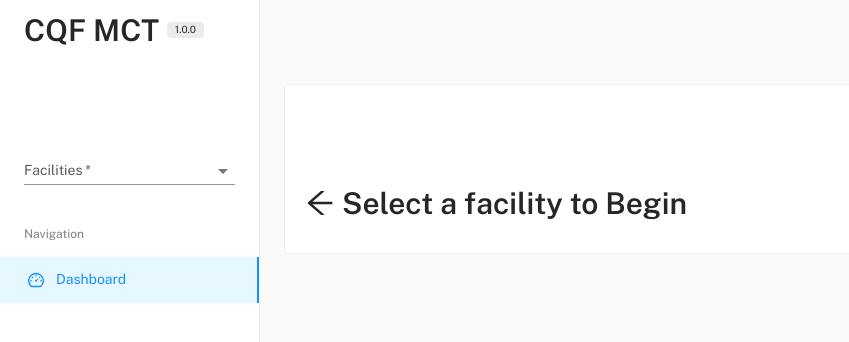
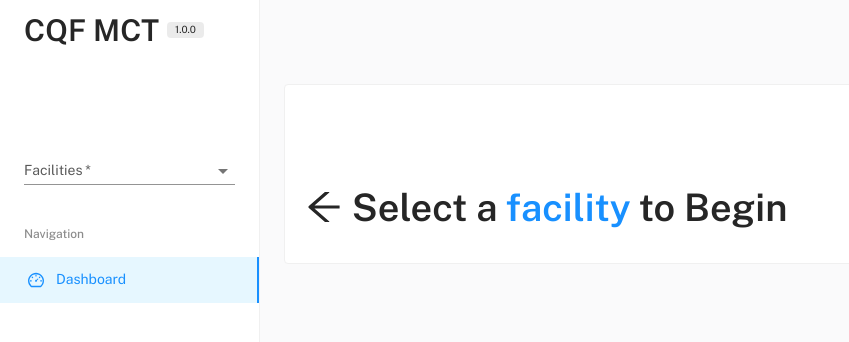
Before and after one commit to cqframework/mct, a React (Create React App) app in the folder frontend/: page / in a window 1280 px wide. Shown: the top 342 px of the page, without its empty margins (0-849 px from the left). Built offline with nearby package versions, Linux system fonts and the light colour scheme.

Commit message:
touchups for design

```diff
--- a/frontend/src/App.js
+++ b/frontend/src/App.js
@@ -1,9 +1,6 @@
-// project import
 import Routes from 'routes';
 import ThemeCustomization from 'themes';
 import ScrollTop from 'components/ScrollTop';
-
-// ==============================|| APP - THEME, ROUTER, LOCAL  ||============================== //
 
 const App = () => (
   <ThemeCustomization>
--- a/frontend/src/pages/dashboard/PromptChoiceCard.js
+++ b/frontend/src/pages/dashboard/PromptChoiceCard.js
@@ -1,9 +1,7 @@
 import React from 'react';
 import Box from '@mui/material/Box';
 import Card from '@mui/material/Card';
-import CardActions from '@mui/material/CardActions';
 import CardContent from '@mui/material/CardContent';
-import Button from '@mui/material/Button';
 
 export default function PromptChoiceCard({ children }) {
   return (
--- a/frontend/src/pages/dashboard/index.js
+++ b/frontend/src/pages/dashboard/index.js
@@ -1,6 +1,6 @@
 import React, { useEffect, useState } from 'react';
 
-import { Stack, Box, Button, Grid, TextField, Tabs, Tab, Typography } from '@mui/material';
+import { Stack, Box, Grid, Tabs, Tab, Typography } from '@mui/material';
 import { ArrowLeftOutlined, ArrowUpOutlined } from '@ant-design/icons';
 
 import PromptChoiceCard from './PromptChoiceCard';
@@ -82,9 +82,17 @@ const DashboardDefault = () => {
     return (
       <Grid item xs={12} sx={{ mb: -2.25 }}>
         <PromptChoiceCard>
-          <Typography sx={{ mt: 10, fontSize: 30 }} variant="h1" gutterBottom>
-            <ArrowLeftOutlined /> Select a facility to Begin
-          </Typography>
+          <Box sx={{ display: 'flex', mt: 10, fontSize: 30 }}>
+            <Typography variant="h1" gutterBottom>
+              <ArrowLeftOutlined /> Select a
+            </Typography>
+            <Typography variant="h1" sx={{ ml: 1, mr: 1, color: 'primary.main' }}>
+              facility
+            </Typography>
+            <Typography variant="h1" gutterBottom>
+              to Begin
+            </Typography>
+          </Box>
         </PromptChoiceCard>
       </Grid>
     );
@@ -94,9 +102,14 @@ const DashboardDefault = () => {
     return (
       <Grid item xs={12} sx={{ mb: -2.25 }}>
         <PromptChoiceCard>
-          <Typography sx={{ fontSize: 30 }} variant="h1" gutterBottom>
-            <ArrowUpOutlined /> Now select a measure
-          </Typography>
+          <Box sx={{ display: 'flex', ml: 1, fontSize: 30 }}>
+            <Typography variant="h1" gutterBottom>
+              <ArrowUpOutlined /> Select a{' '}
+            </Typography>
+            <Typography variant="h1" sx={{ ml: 1, mr: 1, color: 'primary.main' }}>
+              measure
+            </Typography>
+          </Box>
         </PromptChoiceCard>
       </Grid>
     );
--- a/frontend/src/store/reducers/data.js
+++ b/frontend/src/store/reducers/data.js
@@ -26,7 +26,7 @@ const DEMO_BUNDLE = {
       fullUrl: 'http://localhost/something',
       resource: {
         resourceType: 'Organization',
-        id: '2',
+        id: '44',
         text: {
           status: 'generated',
           div: '<div xmlns="http://www.w3.org/1999/xhtml">\n      \n      <p>XYZ Insurance</p>\n    \n    </div>'
```
